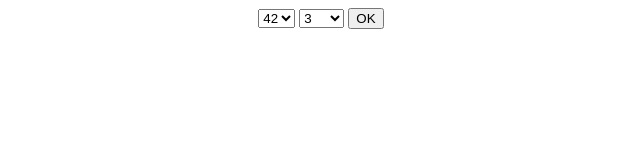
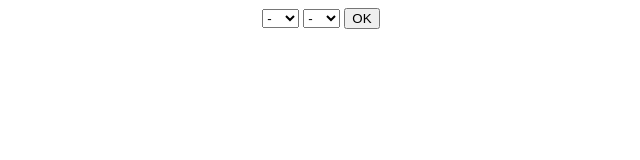
Before and after one commit to Vttor/marvin, a plain HTML site: page fase08/ex01/index.html in a window 1280 px wide. Shown: the full height of the page, 319-959 px from the left. Drawn offline with Linux system fonts and the light colour scheme.

Commit message:
f8e1html

```diff
--- a/fase08/ex01/index.html
+++ b/fase08/ex01/index.html
@@ -1,22 +1,26 @@
 <!DOCTYPE html>
 <html>
+    <head>
+        <title>FiizBuzz, de novo</title>
+    </head>
     <body>
     <div align="center">
     <select name="min" id="min">
-        <option value="42">42</option>
-        <option value="33">33</option>
+        <option>-</option>
         <option value="-5">-5</option>
         <option value="0">0</option>
+        <option value="33">33</option>
+        <option value="42">42</option>
     </select>
     <select name="max" id="max">
+        <option>-</option>
         <option value="3">3</option>
         <option value="7">7</option>
-        <option value="109">109</option>
         <option value="81">81</option>
+        <option value="99">99</option>
     </select>
     <input type="button" value="OK" onclick=clique()>
     <h1 id="texto"></h1>
     </div>
     </body>
-
 </html>
```
